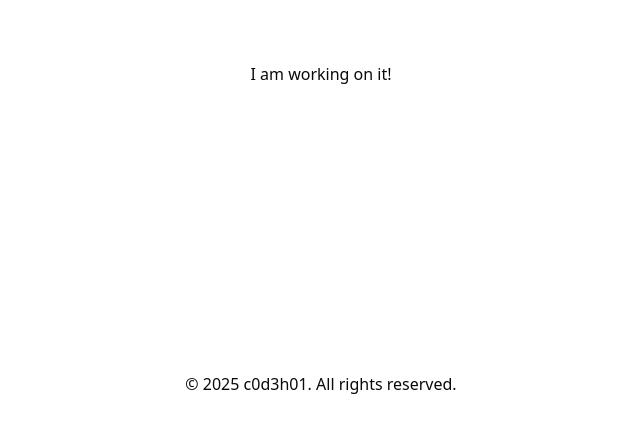
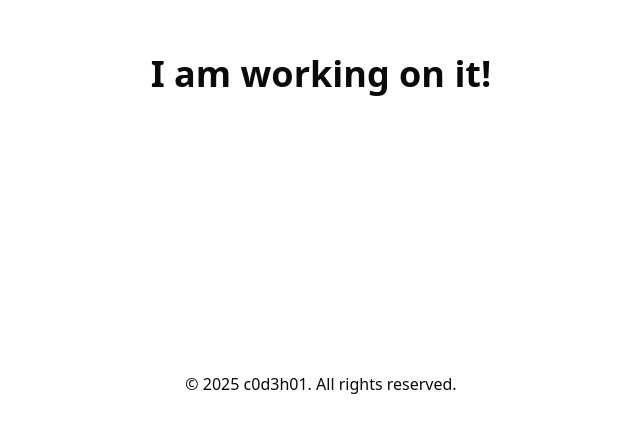
Before and after one commit to c0d3h01/website, a Next.js app: page / in a window 1280 px wide. Shown: the part 326-758 px from the top of the page, without its empty margins (319-959 px from the left). Built offline with nearby package versions, Linux system fonts and the light colour scheme.

Commit message:
style(page): change paragraph to heading

```diff
--- a/app/page.tsx
+++ b/app/page.tsx
@@ -2,7 +2,7 @@ export default function Home() {
   return (
     <div className="font-sans grid grid-rows-[20px_1fr_20px] items-center justify-items-center min-h-screen p-8 pb-20 gap-16 sm:p-20">
       <main className="flex flex-col gap-[32px] row-start-2 items-center sm:items-start">
-        <p>I am working on it!</p>
+        <h1 className="text-4xl font-bold">I am working on it!</h1>
       </main>
 
       <footer className="row-start-3 flex gap-[24px] flex-wrap items-center justify-center">
```
